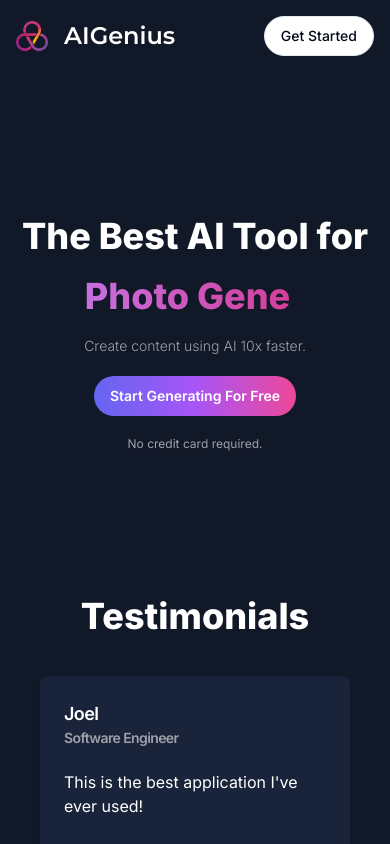
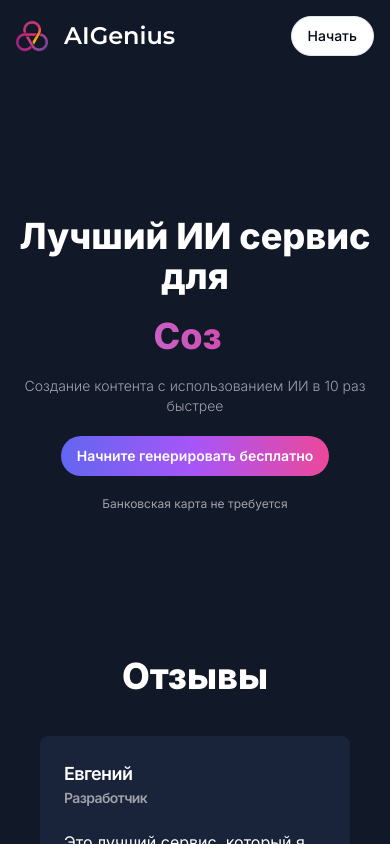
Before and after one commit to netmin/aigenius, a Next.js app: page / in a window 390 px wide. Built offline with nearby package versions, Linux system fonts and the light colour scheme; no server answers.

Commit message:
translate to ru

```diff
--- a/app/(dashboard)/(routes)/code/page.tsx
+++ b/app/(dashboard)/(routes)/code/page.tsx
@@ -60,8 +60,8 @@ const CodePage = () => {
     return (
         <div>
             <Heading
-                title="Code Generation"
-                description="Generate code using descriptive text"
+                title="Генерация кода"
+                description="Сгенерировать код на основе текстового описания"
                 icon={Code}
                 iconColor="text-green-700"
                 bgColor="bg-green-700/10"
--- /dev/null
+++ b/app/(dashboard)/(routes)/settings/page.tsx
@@ -0,0 +1,29 @@
+import { Settings } from "lucide-react";
+
+import { Heading } from "@/components/heading";
+import { SubscriptionButton } from "@/components/subscription-button";
+import { checkSubscription } from "@/lib/subscription";
+
+const SettingsPage = async () => {
+  const isPro = await checkSubscription();
+
+  return (
+    <div>
+      <Heading
+        title="Settings"
+        description="Manage account settings."
+        icon={Settings}
+        iconColor="text-gray-700"
+        bgColor="bg-gray-700/10"
+      />
+      <div className="px-4 lg:px-8 space-y-4">
+        <div className="text-muted-foreground text-sm">
+          {isPro ? "You are currently on a Pro plan." : "You are currently on a free plan."}
+        </div>
+        <SubscriptionButton isPro={isPro} />
+      </div>
+    </div>
+   );
+}
+
+export default SettingsPage;
--- a/app/layout.tsx
+++ b/app/layout.tsx
@@ -2,6 +2,7 @@ import './globals.css'
 import type {Metadata} from 'next'
 import {Inter} from 'next/font/google'
 import {ClerkProvider} from "@clerk/nextjs";
+import { ruRU } from "@clerk/localizations";
 import {ModalProvider} from "@/components/modal-provider";
 import {ToasterProvider} from "@/components/toaster-provider";
 import {CrispProvider} from "@/components/crisp-provider";
@@ -19,7 +20,7 @@ export default function RootLayout({
     children: React.ReactNode
 }) {
     return (
-        <ClerkProvider>
+        <ClerkProvider localization={ruRU}>
             <html lang="en">
                 <CrispProvider />
                 <body className={inter.className}>
--- a/components/free-counter.tsx
+++ b/components/free-counter.tsx
@@ -29,12 +29,12 @@ export const FreeCounter = ({apiLimitCount}: FreeCounterProps) => {
                 <CardContent className="py-6">
                     <div className="text-center text-sm text-white mb-4 space-y-2">
                          <p>
-                             {apiLimitCount} / {MAX_FREE_COUNTS} Free Generations
+                             {apiLimitCount} / {MAX_FREE_COUNTS} Бесплатные генерации
                          </p>
                         <Progress className="h-3" value={apiLimitCount / MAX_FREE_COUNTS * 100} />
                     </div>
                     <Button onClick={proModal.onOpen} className="w-full" variant="premium">
-                        Upgrade
+                        Обновить
                         <Zap className="w-4 h-4 ml-2 fill-white"/>
                     </Button>
                 </CardContent>
--- a/components/landing-content.tsx
+++ b/components/landing-content.tsx
@@ -4,35 +4,35 @@ import { Card, CardContent, CardHeader, CardTitle } from "@/components/ui/card";
 
 const testimonials = [
   {
-    name: "Joel",
+    name: "Евгений",
     avatar: "J",
-    title: "Software Engineer",
-    description: "This is the best application I've ever used!",
+    title: "Разработчик",
+    description: "Это лучший сервис, который я когда-либо использовал!",
   },
   {
-    name: "Antonio",
+    name: "Антон",
     avatar: "A",
-    title: "Designer",
-    description: "I use this daily for generating new photos!",
+    title: "Дизайнер",
+    description: "Я пользуюсь каждый день для создания новых фотографий!",
   },
   {
-    name: "Mark",
+    name: "Марк",
     avatar: "M",
-    title: "CEO",
-    description: "This app has changed my life, cannot imagine working without it!",
+    title: "Менеджер",
+    description: "Это приложение изменило мою жизнь, не могу представить работу без него!",
   },
   {
-    name: "Mary",
+    name: "Maрия",
     avatar: "M",
-    title: "CFO",
-    description: "The best in class, definitely worth the premium subscription!",
+    title: "Копирайтер",
+    description: "Лучшее в своем классе, определенно стоит премиум подписки!",
   },
 ];
 
 export const LandingContent = () => {
   return (
     <div className="px-10 pb-20">
-      <h2 className="text-center text-4xl text-white font-extrabold mb-10">Testimonials</h2>
+      <h2 className="text-center text-4xl text-white font-extrabold mb-10">Отзывы</h2>
       <div className="grid grid-cols-1 sm:grid-cols-2 md:grid-cols-3 lg:grid-cols-4 gap-4">
         {testimonials.map((item) => (
           <Card key={item.description} className="bg-[#192339] border-none text-white">
--- a/components/landing-hero.tsx
+++ b/components/landing-hero.tsx
@@ -12,15 +12,15 @@ export const LandingHero = () => {
   return (
     <div className="text-white font-bold py-36 text-center space-y-5">
       <div className="text-4xl sm:text-5xl md:text-6xl lg:text-7xl space-y-5 font-extrabold">
-        <h1>The Best AI Tool for</h1>
+        <h1>Лучший ИИ сервис для</h1>
         <div className="text-transparent bg-clip-text bg-gradient-to-r from-purple-400 to-pink-600">
           <TypewriterComponent
             options={{
               strings: [
-                "Chatbot.",
-                "Photo Generation.",
-                "Mail Writing.",
-                "Code Generation.",
+                "Общения с ИИ.",
+                "Создания изображений.",
+                "Написания текстов.",
+                "Генерации кода.",
               ],
               autoStart: true,
               loop: true,
@@ -29,17 +29,17 @@ export const LandingHero = () => {
         </div>
       </div>
       <div className="text-sm md:text-xl font-light text-zinc-400">
-        Create content using AI 10x faster.
+        Создание контента с использованием ИИ в 10 раз быстрее
       </div>
       <div>
         <Link href={isSignedIn ? "/dashboard" : "/sign-up"}>
           <Button variant="premium" className="md:text-lg p-4 md:p-6 rounded-full font-semibold">
-            Start Generating For Free
+            Начните генерировать бесплатно
           </Button>
         </Link>
       </div>
       <div className="text-zinc-400 text-xs md:text-sm font-normal">
-        No credit card required.
+        Банковская карта не требуется
       </div>
     </div>
   );
--- a/components/landing-navbar.tsx
+++ b/components/landing-navbar.tsx
@@ -29,7 +29,7 @@ export const LandingNavbar = () => {
             <div className="flex items-center gap-x-2">
                 <Link href={isSignedIn ? "/dashboard" : "sign-up"} >
                     <Button variant="outline" className="rounded-full">
-                        Get Started
+                       Начать
                     </Button>
                 </Link>
             </div>
--- a/components/sidebar.tsx
+++ b/components/sidebar.tsx
@@ -13,43 +13,43 @@ const poppins = Montserrat ({ weight: '600', subsets: ['latin'] });
 
 const routes = [
     {
-        label: "Dashboard",
+        label: "Панель управления",
         icon: LayoutDashboard,
         href: "/dashboard",
         color: "text-sky-500",
     },
     {
-        label: "Conversation",
+        label: "Диалоги",
         icon: MessagesSquare,
         href: "/conversation",
         color: "text-violet-500",
     },
     {
-        label: "Image Generation",
+        label: "Текст в картинку",
         icon: ImageIcon,
         href: "/image",
         color: "text-pink-700",
     },
     {
-        label: "Video Generation",
+        label: "Текст в видео",
         icon: VideoIcon,
         href: "/video",
         color: "text-orange-700",
     },
     {
-        label: "Music Generation",
+        label: "Текст в музыку",
         icon: MusicIcon,
         href: "/music",
         color: "text-emerald-500",
     },
     {
-        label: "Code Generation",
+        label: "Генерация кода",
         icon: Code,
         href: "/code",
         color: "text-green-700",
     },
     {
-        label: "Settings",
+        label: "Настройки",
         icon: Settings,
         href: "/settings",
     }
@@ -69,7 +69,7 @@ export const Sidebar = ({apiLimitCount = 0}: SidebarProps) => {
             <Image fill alt="Logo" src="/logo.png" />
           </div>
           <h1 className={cn("text-2xl font-bold", poppins.className)}>
-            Genius
+            AIGenius
           </h1>
         </Link>
         <div className="space-y-1">
--- /dev/null
+++ b/components/subscription-button.tsx
@@ -0,0 +1,37 @@
+"use client";
+
+import axios from "axios";
+import { useState } from "react";
+import { Zap } from "lucide-react";
+import { toast } from "react-hot-toast";
+
+import { Button } from "@/components/ui/button";
+
+export const SubscriptionButton = ({
+  isPro = false
+}: {
+  isPro: boolean;
+}) => {
+  const [loading, setLoading] = useState(false);
+
+  const onClick = async () => {
+    try {
+      setLoading(true);
+
+      const response = await axios.get("/api/stripe");
+
+      window.location.href = response.data.url;
+    } catch (error) {
+      toast.error("Something went wrong");
+    } finally {
+      setLoading(false);
+    }
+  };
+
+  return (
+    <Button variant={isPro ? "default" : "premium"} disabled={loading} onClick={onClick} >
+      {isPro ? "Управление подпиской" : "Обновить"}
+      {!isPro && <Zap className="w-4 h-4 ml-2 fill-white" />}
+    </Button>
+  )
+};
--- a/package.json
+++ b/package.json
@@ -10,6 +10,7 @@
     "postinstall": "prisma generate"
   },
   "dependencies": {
+    "@clerk/localizations": "^1.26.0",
     "@clerk/nextjs": "^4.23.5",
     "@hookform/resolvers": "^3.3.1",
     "@prisma/client": "^5.3.0",
```
Also changed, not shown: app/(dashboard)/(routes)/dashboard/page.tsx (+8 -8 lines), components/pro-modal.tsx (+7 -7 lines), 2 other files (tests, documents, lock files or other folders).
